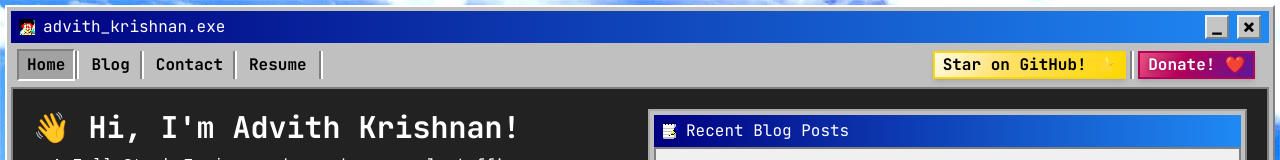
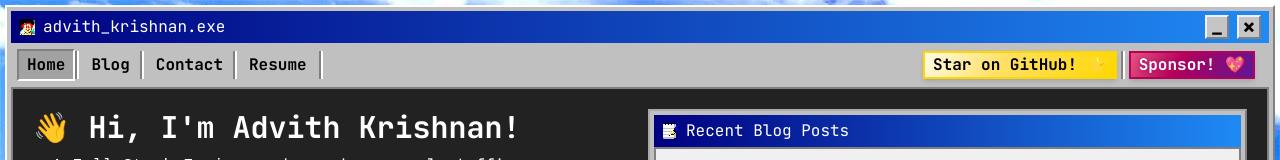
Before and after one commit to Diacod-I/portfolio-and-blog-site, a Next.js app: page / in a window 1280 px wide. Both pictures are taken after a click on the button "advith_krishnan.exe". Shown: the top 160 px of the page. Built offline with nearby package versions, Linux system fonts and the light colour scheme.

Commit message:
fix: Fix broken funding URL

```diff
--- a/components/Navbar.tsx
+++ b/components/Navbar.tsx
@@ -71,8 +71,8 @@ export default function Navbar() {
             </div>
             <button
               className="win98-navbar-button px-2 font-bold flex items-center gap-1 bg-gradient-to-br from-pink-500 via-pink-700 to-purple-900 text-pink-100 shadow-md border-pink-700 hover:from-pink-600 hover:to-purple-800 transition-colors duration-200"
-              onClick={() => window.open('https://www.buymeacoffee.com/advithk', '_blank')}
-              title="Donate"
+              onClick={() => window.open('https://github.com/sponsors/Diacod-I', '_blank')}
+              title="Sponsor me on GitHub"
               style={{
                 backgroundImage: 'linear-gradient(120deg, #e75480 0%, #b4005a 40%, #5a189a 100%)',
                 color: '#fff',
@@ -81,7 +81,7 @@ export default function Navbar() {
                 fontWeight: 700
               }}
             >
-              Donate! ❤️
+              Sponsor! 💖
             </button>
           </div>
         </div>
```
